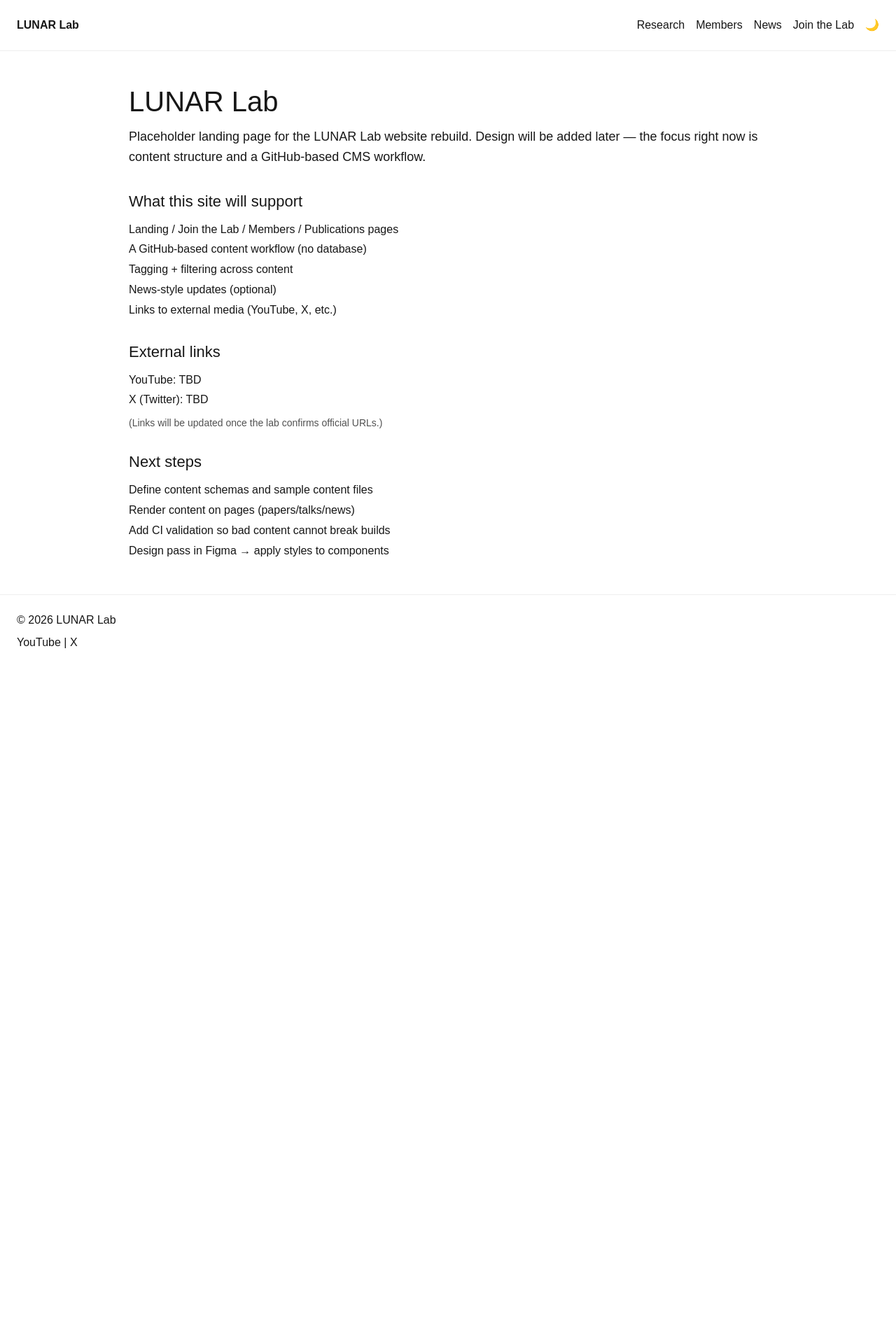
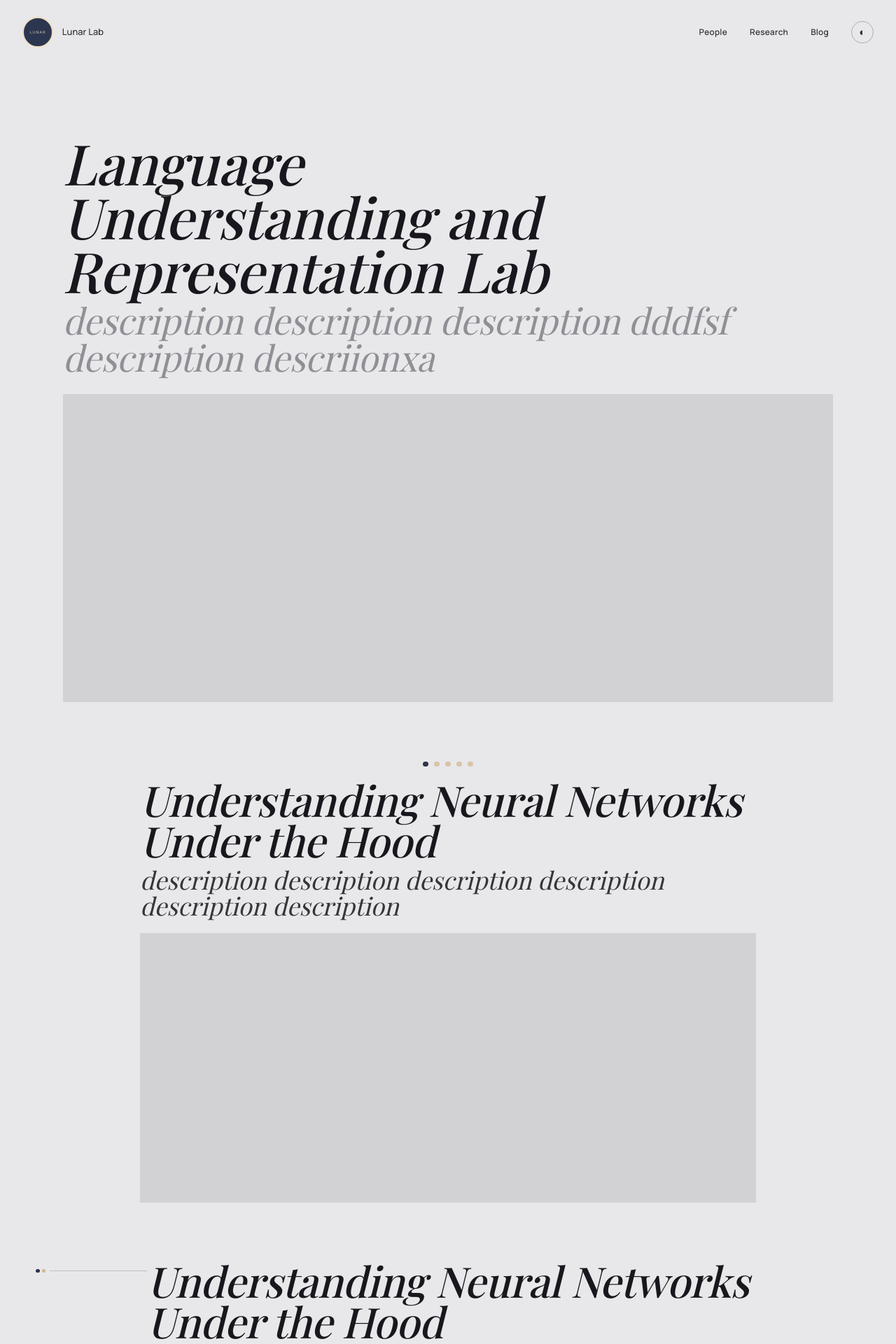
Before and after one commit to fullstackatbrown/project-lunar-lab, a Next.js app: page / in a window 1280 px wide. Shown: the top 1920 px of the page at 70% size. Before the commit the page ends 954 px from the top, so only its background shows below. Built offline with nearby package versions, Linux system fonts and the light colour scheme.

Commit message:
Working Light/Dark theme. Implemented landing page with placeholder visual components

```diff
--- a/app/globals.css
+++ b/app/globals.css
@@ -1,25 +1,345 @@
 @import "tailwindcss";
 
 :root {
-  --background: #ffffff;
-  --foreground: #171717;
+  --background: #e8e8ea;
+  --foreground: #17171d;
+  --muted-foreground: #8f9096;
+  --header-foreground: #2a2a32;
+  --surface-placeholder: #d2d2d4;
+  --line-color: #bbbdc2;
+  --brand-core: #2c3650;
+  --brand-ring: #efdfbd;
 }
 
 @theme inline {
   --color-background: var(--background);
   --color-foreground: var(--foreground);
-  --font-sans: var(--font-geist-sans);
-  --font-mono: var(--font-geist-mono);
+  --font-sans: var(--font-sans);
+  --font-display: var(--font-display);
 }
 
 :root[data-theme="dark"] {
-  --background: #0a0a0a;
-  --foreground: #ededed;
+  --background: #141215;
+  --foreground: #ece0cc;
+  --muted-foreground: #87838c;
+  --header-foreground: #ece0cc;
+  --surface-placeholder: #d2d2d4;
+  --line-color: #6d6b72;
+  --brand-core: #2c3650;
+  --brand-ring: #efdfbd;
 }
 
+* {
+  box-sizing: border-box;
+}
 
 body {
   background: var(--background);
   color: var(--foreground);
-  font-family: Arial, Helvetica, sans-serif;
+  font-family: var(--font-sans), "Avenir Next", "Segoe UI", sans-serif;
+  margin: 0;
 }
+
+a {
+  color: inherit;
+  text-decoration: none;
+}
+
+.site-header {
+  padding: 1.5rem 2rem;
+}
+
+.site-header-inner {
+  max-width: 1240px;
+  margin: 0 auto;
+  display: flex;
+  justify-content: space-between;
+  align-items: center;
+  gap: 2rem;
+}
+
+.site-brand {
+  display: inline-flex;
+  align-items: center;
+  gap: 0.8rem;
+}
+
+.brand-mark {
+  width: 2.75rem;
+  height: 2.75rem;
+  border-radius: 999px;
+  border: 2px solid var(--brand-ring);
+  background: var(--brand-core);
+  display: flex;
+  align-items: center;
+  justify-content: center;
+  flex-shrink: 0;
+}
+
+.brand-mark-core {
+  font-family: var(--font-sans), "Avenir Next", "Segoe UI", sans-serif;
+  font-size: 0.34rem;
+  letter-spacing: 0.22em;
+  color: #e9dec4;
+}
+
+.brand-label {
+  color: var(--header-foreground);
+  font-size: 0.8rem;
+  font-weight: 500;
+  letter-spacing: 0.01em;
+}
+
+.nav-links {
+  display: flex;
+  align-items: center;
+  gap: 2rem;
+}
+
+.nav-link-item {
+  color: var(--header-foreground);
+  font-size: 0.74rem;
+  font-weight: 600;
+  letter-spacing: 0.02em;
+  opacity: 0.92;
+}
+
+.theme-toggle-button {
+  width: 2rem;
+  height: 2rem;
+  border-radius: 999px;
+  border: 1px solid color-mix(in srgb, var(--header-foreground) 30%, transparent);
+  background: transparent;
+  color: var(--header-foreground);
+  font-size: 0.95rem;
+  cursor: pointer;
+}
+
+.lunar-home {
+  max-width: 1280px;
+  margin: 0 auto;
+  padding: 2.2rem 0 8rem;
+}
+
+.hero-wrap {
+  width: min(86vw, 1120px);
+  margin: 4.2rem auto 0;
+}
+
+.hero-title {
+  margin: 0;
+  max-width: 860px;
+  font-family: var(--font-display), "Times New Roman", serif;
+  font-size: clamp(2.7rem, 6.3vw, 5rem);
+  font-style: italic;
+  font-weight: 500;
+  line-height: 0.96;
+  letter-spacing: -0.01em;
+}
+
+.hero-subtitle {
+  margin: 0.42rem 0 0;
+  max-width: 960px;
+  font-family: var(--font-display), "Times New Roman", serif;
+  font-size: clamp(2.2rem, 4vw, 4rem);
+  font-style: italic;
+  line-height: 1.02;
+  letter-spacing: -0.01em;
+  color: var(--muted-foreground);
+}
+
+.hero-image-placeholder {
+  margin-top: 1.7rem;
+  width: 100%;
+  aspect-ratio: 16 / 6.4;
+  background: var(--surface-placeholder);
+}
+
+.featured-wrap {
+  width: min(86vw, 1120px);
+  margin: 5.3rem auto 0;
+}
+
+.feature-dots {
+  display: flex;
+  justify-content: center;
+  gap: 0.55rem;
+  margin-bottom: 1.15rem;
+}
+
+.dot {
+  width: 0.45rem;
+  height: 0.45rem;
+  border-radius: 999px;
+  background: #d3b58a;
+  opacity: 0.7;
+}
+
+.dot.active {
+  background: #2d3447;
+  opacity: 1;
+}
+
+.feature-card {
+  max-width: min(100%, 880px);
+  margin: 0 auto;
+}
+
+.feature-card h2,
+.timeline-content h2 {
+  margin: 0;
+  font-family: var(--font-display), "Times New Roman", serif;
+  font-size: clamp(2.05rem, 4.7vw, 3.9rem);
+  font-style: italic;
+  font-weight: 500;
+  line-height: 0.96;
+  letter-spacing: -0.01em;
+}
+
+.feature-card p,
+.timeline-content p {
+  margin: 0.55rem 0 0;
+  max-width: 90%;
+  font-family: var(--font-display), "Times New Roman", serif;
+  font-size: clamp(1.25rem, 2.9vw, 2.2rem);
+  font-style: italic;
+  line-height: 1.06;
+  color: color-mix(in srgb, var(--foreground) 86%, transparent);
+}
+
+.article-image-placeholder {
+  margin-top: 1.25rem;
+  width: 100%;
+  aspect-ratio: 16 / 7;
+  background: var(--surface-placeholder);
+}
+
+.timeline-wrap {
+  width: min(92vw, 1220px);
+  margin: 5.2rem auto 0;
+  display: flex;
+  flex-direction: column;
+  gap: 4.25rem;
+}
+
+.timeline-item {
+  display: grid;
+  grid-template-columns: 13.5% 1fr;
+  align-items: start;
+}
+
+.timeline-rail {
+  display: flex;
+  align-items: center;
+  padding-top: 0.75rem;
+}
+
+.timeline-dot-primary,
+.timeline-dot-accent {
+  display: inline-block;
+  width: 0.34rem;
+  height: 0.34rem;
+  border-radius: 999px;
+}
+
+.timeline-dot-primary {
+  background: #2d3447;
+  margin-right: 0.2rem;
+}
+
+.timeline-dot-accent {
+  background: #d3b58a;
+  margin-right: 0.35rem;
+}
+
+.timeline-line {
+  height: 1px;
+  background: var(--line-color);
+  flex: 1;
+}
+
+.timeline-content {
+  max-width: min(100%, 880px);
+}
+
+.site-footer {
+  padding: 2rem;
+  margin-top: 2rem;
+  color: color-mix(in srgb, var(--foreground) 70%, transparent);
+  border-top: 1px solid color-mix(in srgb, var(--foreground) 18%, transparent);
+}
+
+.site-footer-inner {
+  max-width: 1240px;
+  margin: 0 auto;
+  display: flex;
+  justify-content: space-between;
+  align-items: center;
+  gap: 1rem;
+}
+
+@media (max-width: 900px) {
+  .site-header {
+    padding: 1.25rem 1rem;
+  }
+
+  .site-header-inner {
+    gap: 1rem;
+  }
+
+  .nav-links {
+    gap: 0.9rem;
+  }
+
+  .nav-link-item {
+    font-size: 0.65rem;
+  }
+
+  .theme-toggle-button {
+    width: 1.75rem;
+    height: 1.75rem;
+  }
+
+  .hero-wrap,
+  .featured-wrap {
+    width: min(90vw, 1120px);
+  }
+
+  .hero-title {
+    font-size: clamp(2.4rem, 9vw, 4.2rem);
+  }
+
+  .hero-subtitle {
+    font-size: clamp(1.7rem, 6.7vw, 2.8rem);
+    margin-top: 0.5rem;
+  }
+
+  .timeline-wrap {
+    width: min(94vw, 1220px);
+    gap: 3.1rem;
+  }
+
+  .timeline-item {
+    grid-template-columns: 27% 1fr;
+  }
+
+  .feature-card h2,
+  .timeline-content h2 {
+    font-size: clamp(1.95rem, 8.3vw, 3.2rem);
+  }
+
+  .feature-card p,
+  .timeline-content p {
+    font-size: clamp(1.2rem, 4vw, 1.65rem);
+    max-width: 100%;
+  }
+
+  .site-footer {
+    padding: 1.5rem 1rem;
+  }
+
+  .site-footer-inner {
+    flex-direction: column;
+    align-items: flex-start;
+  }
+}
--- a/app/layout.tsx
+++ b/app/layout.tsx
@@ -1,5 +1,5 @@
 import type { Metadata } from "next";
-import { Geist, Geist_Mono } from "next/font/google";
+import { Manrope, Playfair_Display } from "next/font/google";
 import "./globals.css";
 
 import SiteHeader from "@/components/layout/SiteHeader";
@@ -7,14 +7,17 @@ import SiteFooter from "@/components/layout/SiteFooter";
 
 import ThemeProvider from "@/components/theme/ThemeProvider";
 
-const geistSans = Geist({
-  variable: "--font-geist-sans",
+const sans = Manrope({
+  variable: "--font-sans",
   subsets: ["latin"],
+  weight: ["400", "500", "600", "700"],
 });
 
-const geistMono = Geist_Mono({
-  variable: "--font-geist-mono",
+const display = Playfair_Display({
+  variable: "--font-display",
   subsets: ["latin"],
+  style: ["normal", "italic"],
+  weight: ["400", "500", "600", "700"],
 });
 
 export const metadata: Metadata = {
@@ -42,9 +45,7 @@ export default function RootLayout({
       <head>
         <script dangerouslySetInnerHTML={{ __html: themeScript }} />
       </head>
-      <body
-        className={`${geistSans.variable} ${geistMono.variable} antialiased`}
-      >
+      <body className={`${sans.variable} ${display.variable} antialiased`}>
         <ThemeProvider>
           <SiteHeader />
           {children}
--- a/app/page.tsx
+++ b/app/page.tsx
@@ -1,48 +1,63 @@
+const articleSections = [
+  {
+    title: "Understanding Neural Networks Under the Hood",
+    description:
+      "description description description description description description",
+  },
+  {
+    title: "Connecting Language to the Non-Linguistic World",
+    description:
+      "description description description description description description",
+  },
+  {
+    title: "Grounded Semantics and Human-Centered AI",
+    description:
+      "description description description description description description",
+  },
+];
+
 export default function HomePage() {
   return (
-    <main style={{ maxWidth: 960, margin: "0 auto", padding: "48px 24px"}}>
-      <header style={{ marginBottom: 32 }}>
-        <h1 style={{ margin: 0, fontSize: 40, lineHeight: 1.2 }}>
-          LUNAR Lab
-        </h1>
-        <p style={{ marginTop: 12, fontSize: 18, lineHeight: 1.6 }}>
-          Placeholder landing page for the LUNAR Lab website rebuild. Design will
-          be added later — the focus right now is content structure and a
-          GitHub-based CMS workflow.
+    <main className="lunar-home">
+      <section className="hero-wrap">
+        <h1 className="hero-title">Language Understanding and Representation Lab</h1>
+        <p className="hero-subtitle">
+          description description description dddfsf description descriionxa
         </p>
-      </header>
-
-      <section style={{ marginBottom: 28 }}>
-        <h2 style={{ marginBottom: 10, fontSize: 22 }}>What this site will support</h2>
-        <ul style={{ marginTop: 0, lineHeight: 1.8 }}>
-          <li>Landing / Join the Lab / Members / Publications pages</li>
-          <li>A GitHub-based content workflow (no database)</li>
-          <li>Tagging + filtering across content</li>
-          <li>News-style updates (optional)</li>
-          <li>Links to external media (YouTube, X, etc.)</li>
-        </ul>
+        <div className="hero-image-placeholder" aria-hidden="true" />
       </section>
 
-      <section style={{ marginBottom: 28 }}>
-        <h2 style={{ marginBottom: 10, fontSize: 22 }}>External links</h2>
-        <p style={{ marginTop: 0, lineHeight: 1.8 }}>
-          YouTube: <a href="#" target="_blank" rel="noreferrer">TBD</a>
-          <br />
-          X (Twitter): <a href="#" target="_blank" rel="noreferrer">TBD</a>
-        </p>
-        <p style={{ marginTop: 8, fontSize: 14, opacity: 0.75 }}>
-          (Links will be updated once the lab confirms official URLs.)
-        </p>
+      <section className="featured-wrap" aria-label="Featured article">
+        <div className="feature-dots" aria-hidden="true">
+          <span className="dot active" />
+          <span className="dot" />
+          <span className="dot" />
+          <span className="dot" />
+          <span className="dot" />
+        </div>
+
+        <article className="feature-card">
+          <h2>Understanding Neural Networks Under the Hood</h2>
+          <p>description description description description description description</p>
+          <div className="article-image-placeholder" aria-hidden="true" />
+        </article>
       </section>
 
-      <section>
-        <h2 style={{ marginBottom: 10, fontSize: 22 }}>Next steps</h2>
-        <ol style={{ marginTop: 0, lineHeight: 1.8 }}>
-          <li>Define content schemas and sample content files</li>
-          <li>Render content on pages (papers/talks/news)</li>
-          <li>Add CI validation so bad content cannot break builds</li>
-          <li>Design pass in Figma → apply styles to components</li>
-        </ol>
+      <section className="timeline-wrap" aria-label="Recent articles">
+        {articleSections.map((article) => (
+          <article className="timeline-item" key={article.title}>
+            <div className="timeline-rail" aria-hidden="true">
+              <span className="timeline-dot-primary" />
+              <span className="timeline-dot-accent" />
+              <span className="timeline-line" />
+            </div>
+            <div className="timeline-content">
+              <h2>{article.title}</h2>
+              <p>{article.description}</p>
+              <div className="article-image-placeholder" aria-hidden="true" />
+            </div>
+          </article>
+        ))}
       </section>
     </main>
   );
--- a/components/layout/NavLinks.tsx
+++ b/components/layout/NavLinks.tsx
@@ -4,24 +4,29 @@ import Link from "next/link";
 import { useTheme } from "../theme/ThemeProvider";
 
 const links = [
+  { href: "/member", label: "People" },
   { href: "/publications", label: "Research" },
-  { href: "/member", label: "Members" },
-  { href: "/blog", label: "News" },
-  { href: "/about", label: "Join the Lab" },
+  { href: "/blog", label: "Blog" },
 ];
 
 export default function NavLinks() {
-  const { toggleTheme } = useTheme();
+  const { toggleTheme, theme } = useTheme();
 
   return (
-    <nav style={{ display: "flex", gap: 16, flexWrap: "wrap" }}>
+    <nav className="nav-links">
       {links.map((link) => (
-        <Link key={link.href} href={link.href}>
+        <Link key={link.href} href={link.href} className="nav-link-item">
           {link.label}
         </Link>
       ))}
-      <button onClick={toggleTheme}>
-        🌙
+      <button
+        type="button"
+        className="theme-toggle-button"
+        onClick={toggleTheme}
+        aria-label="Toggle theme"
+        title="Toggle theme"
+      >
+        {theme === "dark" ? "☀" : "◐"}
       </button>
     </nav>
   );
--- a/components/layout/SiteFooter.tsx
+++ b/components/layout/SiteFooter.tsx
@@ -1,11 +1,18 @@
 export default function SiteFooter() {
-    return (
-      <footer style={{ padding: 24, borderTop: "1px solid #eee" }}>
+  return (
+    <footer className="site-footer">
+      <div className="site-footer-inner">
         <p>© {new Date().getFullYear()} LUNAR Lab</p>
-        <div style={{ marginTop: 8 }}>
-          <a href="#" target="_blank">YouTube</a> |{" "}
-          <a href="#" target="_blank">X</a>
+        <div>
+          <a href="#" target="_blank" rel="noreferrer">
+            YouTube
+          </a>{" "}
+          |{" "}
+          <a href="#" target="_blank" rel="noreferrer">
+            X
+          </a>
         </div>
-      </footer>
-    );
-  }
+      </div>
+    </footer>
+  );
+}
--- a/components/layout/SiteHeader.tsx
+++ b/components/layout/SiteHeader.tsx
@@ -1,10 +1,16 @@
+import Link from "next/link";
 import NavLinks from "./NavLinks";
 
 export default function SiteHeader() {
   return (
-    <header style={{ padding: 24, borderBottom: "1px solid #eee" }}>
-      <div style={{ display: "flex", justifyContent: "space-between" }}>
-        <strong>LUNAR Lab</strong>
+    <header className="site-header">
+      <div className="site-header-inner">
+        <Link href="/" className="site-brand" aria-label="Lunar Lab home">
+          <span className="brand-mark" aria-hidden="true">
+            <span className="brand-mark-core">LUNAR</span>
+          </span>
+          <span className="brand-label">Lunar Lab</span>
+        </Link>
         <NavLinks />
       </div>
     </header>
--- a/components/theme/ThemeProvider.tsx
+++ b/components/theme/ThemeProvider.tsx
@@ -42,13 +42,17 @@ const ThemeContext = createContext<ThemeContextType | undefined>(undefined);
  */
 
 export default function ThemeProvider({ children }: { children: React.ReactNode }) {
-    const [theme, setTheme] = useState<"light" | "dark">(() => {
-        const storedTheme = localStorage.getItem("theme");
-        return storedTheme === "dark" ? "dark" : "light";
-    });
+  const [theme, setTheme] = useState<"light" | "dark">(() => {
+    if (typeof window === "undefined") {
+      return "light";
+    }
 
-    const toggleTheme = async () => {
-        setTheme(theme === "dark" ? "light" : "dark");
+    const storedTheme = localStorage.getItem("theme");
+    return storedTheme === "dark" ? "dark" : "light";
+  });
+
+  const toggleTheme = () => {
+    setTheme((currentTheme) => (currentTheme === "dark" ? "light" : "dark"));
     }
 
     useEffect(() => {
```
Also changed, not shown: 1 other file (tests, documents, lock files or other folders).
